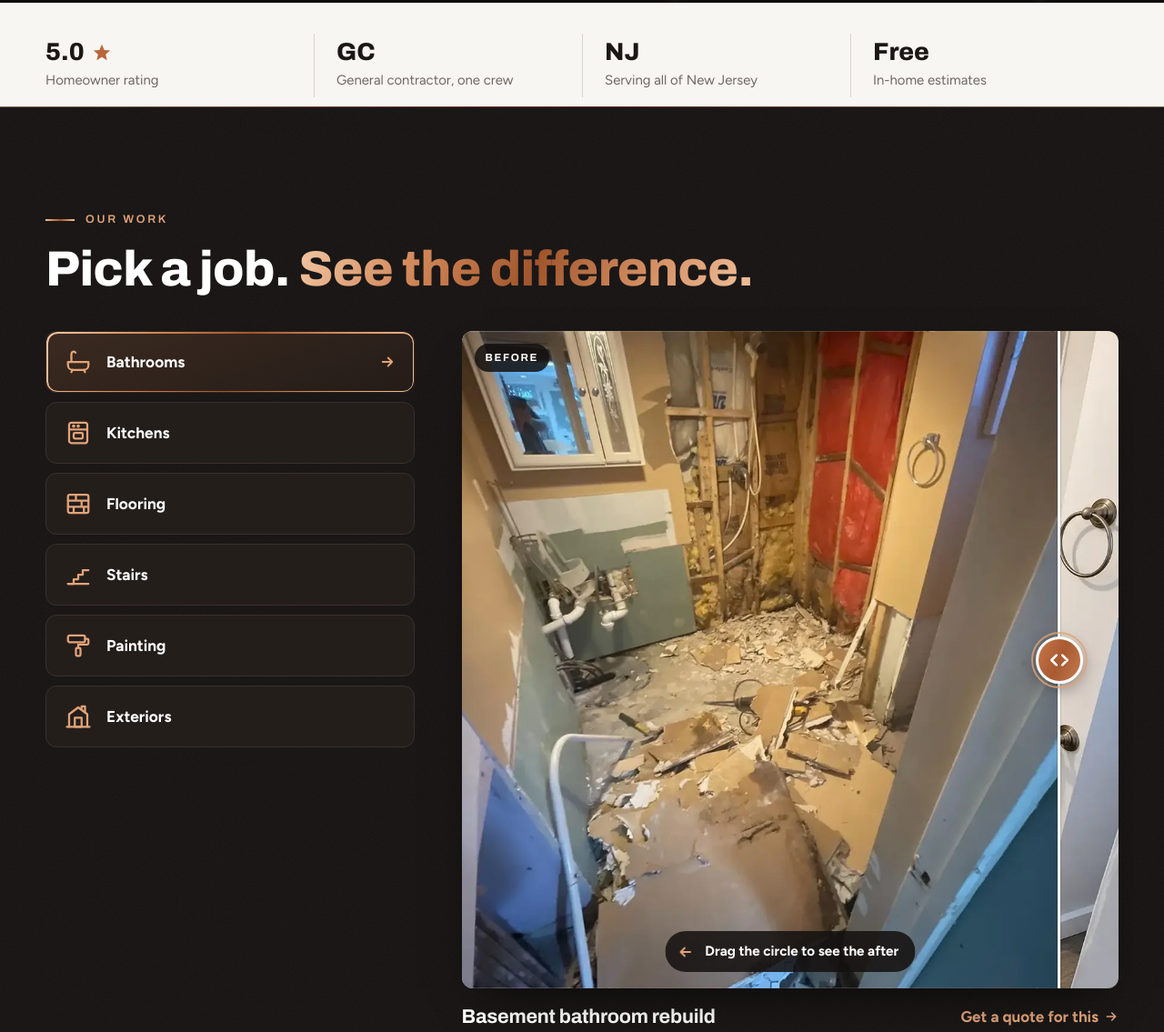
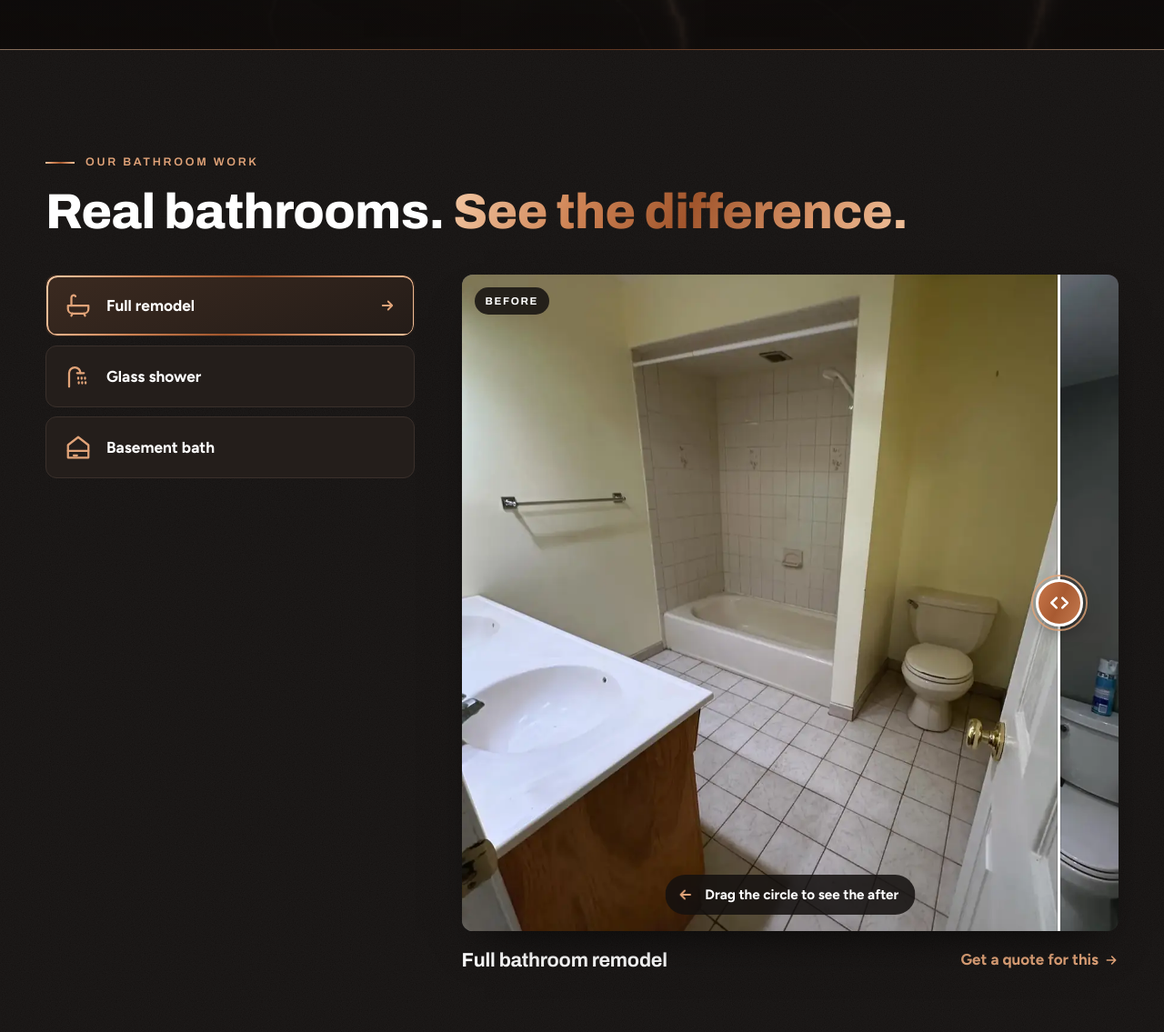
Before and after one commit to Nicolondo1231/andina-home-renovations, a plain HTML site: page bathroom-remodeling/index.html in a window 1280 px wide. Shown: the part 878-2013 px from the top of the page at 91% size. Drawn offline with Linux system fonts and the light colour scheme.

Commit message:
Bathroom page: trust badges, bathroom-only work, reorder sections
Adds 'Trusted by 100+ homeowners' and 'Licensed & insured' to the quote
header, shows only bathroom before/afters, orders sections as work,
reviews, rating strip, then how it works. Replaces the GC strip item
with 100+ homeowners served on both pages.

Co-Authored-By: Claude Opus 5.5 <noreply@anthropic.com>
Claude-Session: https://claude.ai/code/session_01TjvC6AynqRukyHxmW6Zpes

```diff
--- a/bathroom-remodeling/index.html
+++ b/bathroom-remodeling/index.html
@@ -386,6 +386,11 @@ textarea.qin { resize: vertical; min-height: 110px; }
 .mbar { transition: transform .3s ease; }
 body.in-quote .mbar { transform: translateY(110%); }
 @media (max-width: 760px) { .qhero { padding-top: 20px; } .qwrap { gap: 18px; } .qintro { gap: 8px; } .qsub { font-size: 0.97rem; } }
+.qtrust { display: flex; flex-wrap: wrap; align-items: center; justify-content: center; gap: 6px 12px; }
+.qtrusted { font-weight: 600; font-size: 0.95rem; color: #e2dbd4; }
+.qtrusted b { color: var(--white); font-weight: 800; }
+.qbadge { display: inline-flex; align-items: center; gap: 8px; padding: 7px 14px; border-radius: 999px; background: rgba(255,255,255,.08); border: 1px solid rgba(226,164,121,.45); color: var(--white); font-weight: 700; font-size: 0.9rem; }
+.qbadge svg { width: 18px; height: 18px; color: var(--copper-hi); }
 </style>
 </head>
 <body>
@@ -414,12 +419,13 @@ body.in-quote .mbar { transform: translateY(110%); }
     <div class="qhero-bg" aria-hidden="true"><img src="/images/dark-marble.webp" alt=""></div>
     <div class="qwrap">
       <div class="qintro">
-        <div class="qstars" role="img" aria-label="Rated 5 out of 5 stars">
+        <div class="qtrust"><div class="qstars" role="img" aria-label="Rated 5 out of 5 stars">
           <svg viewBox="0 0 24 24" fill="currentColor" aria-hidden="true"><path d="M12 2l2.9 6.6 7.1.6-5.4 4.7 1.6 7.1L12 17.3 5.8 21l1.6-7.1L2 9.2l7.1-.6z"/></svg><svg viewBox="0 0 24 24" fill="currentColor" aria-hidden="true"><path d="M12 2l2.9 6.6 7.1.6-5.4 4.7 1.6 7.1L12 17.3 5.8 21l1.6-7.1L2 9.2l7.1-.6z"/></svg><svg viewBox="0 0 24 24" fill="currentColor" aria-hidden="true"><path d="M12 2l2.9 6.6 7.1.6-5.4 4.7 1.6 7.1L12 17.3 5.8 21l1.6-7.1L2 9.2l7.1-.6z"/></svg><svg viewBox="0 0 24 24" fill="currentColor" aria-hidden="true"><path d="M12 2l2.9 6.6 7.1.6-5.4 4.7 1.6 7.1L12 17.3 5.8 21l1.6-7.1L2 9.2l7.1-.6z"/></svg><svg viewBox="0 0 24 24" fill="currentColor" aria-hidden="true"><path d="M12 2l2.9 6.6 7.1.6-5.4 4.7 1.6 7.1L12 17.3 5.8 21l1.6-7.1L2 9.2l7.1-.6z"/></svg>
-        </div>
+        </div><span class="qtrusted">Trusted by <b>100+</b> homeowners</span></div>
         <p class="qfor">For New Jersey homeowners</p>
         <h1>Get your <span class="metal-text">luxury bathroom</span> quote</h1>
         <p class="qsub">We’ll schedule a free in-person estimate, price your project, and build the bathroom of your dreams.</p>
+        <p class="qbadge"><svg viewBox="0 0 24 24" fill="none" stroke="currentColor" stroke-width="2" stroke-linecap="round" stroke-linejoin="round"><path d="M12 3l8 3v6c0 4.5-3.4 8.2-8 9-4.6-.8-8-4.5-8-9V6z"/><path d="M8.5 12l2.5 2.5 4.5-5"/></svg>Licensed &amp; insured</p>
       </div>
 
       <div class="qcard" id="qcard">
@@ -518,23 +524,14 @@ body.in-quote .mbar { transform: translateY(110%); }
     </div>
   </section>
 
-  <div class="trust" aria-label="At a glance">
-    <div class="wrap">
-      <div class="trust-item"><b>5.0 <svg viewBox="0 0 24 24" fill="currentColor"><path d="M12 2l2.9 6.6 7.1.6-5.4 4.7 1.6 7.1L12 17.3 5.8 21l1.6-7.1L2 9.2l7.1-.6z"/></svg></b><span>Homeowner rating</span></div>
-      <div class="trust-item"><b>GC</b><span>General contractor, one crew</span></div>
-      <div class="trust-item"><b>NJ</b><span>Serving all of New Jersey</span></div>
-      <div class="trust-item"><b>Free</b><span>In-home estimates</span></div>
-    </div>
-  </div>
-
   <section class="section work dark" id="work">
     <div class="wrap">
       <div class="section-head">
-        <p class="eyebrow">Our work</p>
-        <h2>Pick a job. <span class="metal-text">See the difference.</span></h2>
+        <p class="eyebrow">Our bathroom work</p>
+        <h2>Real bathrooms. <span class="metal-text">See the difference.</span></h2>
       </div>
       <div class="work-shell">
-        <div class="jobs" id="jobs" role="group" aria-label="Choose a type of job"></div>
+        <div class="jobs" id="jobs" role="group" aria-label="Choose a bathroom project"></div>
         <div class="viewer">
           <div class="cmp" id="cmp" data-mode="slide">
             <img class="cmp-after" id="img-after" alt="">
@@ -549,20 +546,6 @@ body.in-quote .mbar { transform: translateY(110%); }
             <a href="#quote" id="job-quote">Get a quote for this <svg viewBox="0 0 24 24" fill="none" stroke="currentColor" stroke-width="2.4" stroke-linecap="round" stroke-linejoin="round"><path d="M5 12h14M13 6l6 6-6 6"/></svg></a>
           </div>
         </div>
-      </div>
-    </div>
-  </section>
-
-  <section class="section" id="process">
-    <div class="wrap">
-      <div class="section-head">
-        <p class="eyebrow">How it works</p>
-        <h2>Three simple steps.</h2>
-      </div>
-      <div class="steps">
-        <div class="step"><span class="step-n metal-text">1</span><h3>Reach out</h3><p>Call, text or send the form below. Tell us what room you want to change and roughly when.</p></div>
-        <div class="step"><span class="step-n metal-text">2</span><h3>Walkthrough &amp; estimate</h3><p>We visit your home, listen to what you want, and give you a clear written estimate with no surprises.</p></div>
-        <div class="step"><span class="step-n metal-text">3</span><h3>We build it</h3><p>We keep you updated as the work goes, keep the site tidy, and walk you through the finished space.</p></div>
       </div>
     </div>
   </section>
@@ -587,6 +570,29 @@ body.in-quote .mbar { transform: translateY(110%); }
             </div>
           </div>
         </div>
+      </div>
+    </div>
+  </section>
+
+  <div class="trust" aria-label="At a glance">
+    <div class="wrap">
+      <div class="trust-item"><b>5.0 <svg viewBox="0 0 24 24" fill="currentColor"><path d="M12 2l2.9 6.6 7.1.6-5.4 4.7 1.6 7.1L12 17.3 5.8 21l1.6-7.1L2 9.2l7.1-.6z"/></svg></b><span>Homeowner rating</span></div>
+      <div class="trust-item"><b>100+</b><span>Homeowners served</span></div>
+      <div class="trust-item"><b>NJ</b><span>Serving all of New Jersey</span></div>
+      <div class="trust-item"><b>Free</b><span>In-home estimates</span></div>
+    </div>
+  </div>
+
+  <section class="section" id="process">
+    <div class="wrap">
+      <div class="section-head">
+        <p class="eyebrow">How it works</p>
+        <h2>Three simple steps.</h2>
+      </div>
+      <div class="steps">
+        <div class="step"><span class="step-n metal-text">1</span><h3>Reach out</h3><p>Call, text or send the form below. Tell us what room you want to change and roughly when.</p></div>
+        <div class="step"><span class="step-n metal-text">2</span><h3>Walkthrough &amp; estimate</h3><p>We visit your home, listen to what you want, and give you a clear written estimate with no surprises.</p></div>
+        <div class="step"><span class="step-n metal-text">3</span><h3>We build it</h3><p>We keep you updated as the work goes, keep the site tidy, and walk you through the finished space.</p></div>
       </div>
     </div>
   </section>
@@ -662,13 +668,12 @@ body.in-quote .mbar { transform: translateY(110%); }
     exterior: '<svg viewBox="0 0 24 24" fill="none" stroke="currentColor" stroke-width="1.8" stroke-linecap="round" stroke-linejoin="round"><path d="M2 21h20"/><path d="M4 21V10l8-6 8 6v11"/><rect x="9" y="13" width="6" height="8"/><path d="M15 5V3h3v4.5"/></svg>'
   };
   var JOBS = [
-    { id: "bath", name: "Bathrooms", title: "Basement bathroom rebuild", b: "bath-basement-before", a: "bath-basement-after" },
-    { id: "kitchen", name: "Kitchens", title: "Kitchen renovation", b: "kitchen-before-2", a: "kitchen-after-2" },
-    { id: "floors", name: "Flooring", title: "Bedroom floors & paint", b: "bedroom-before", a: "bedroom-after" },
-    { id: "stairs", name: "Stairs", title: "Entry staircase & hallway", b: "stairs-before", a: "stairs-after" },
-    { id: "paint", name: "Painting", title: "Sunroom renovation", b: "porch-before", a: "porch-after" },
-    { id: "exterior", name: "Exteriors", title: "Exterior siding paint", b: "siding-before", a: "siding-after" }
+    { id: "full", icon: "bath", name: "Full remodel", title: "Full bathroom remodel", b: "bath-main-before", a: "bath-main-after" },
+    { id: "shower", icon: "shower", name: "Glass shower", title: "Bathroom with new glass shower", b: "bath-narrow-before", a: "bath-narrow-after" },
+    { id: "basement", icon: "basement", name: "Basement bath", title: "Basement bathroom rebuild", b: "bath-basement-before", a: "bath-basement-after" }
   ];
+  ICON.shower = '<svg viewBox="0 0 24 24" fill="none" stroke="currentColor" stroke-width="1.8" stroke-linecap="round" stroke-linejoin="round"><path d="M4 21V9a5 5 0 0 1 10 0"/><path d="M11 9h6"/><path d="M12 13v1M15 13v1M18 13v1M12.5 17v1M15.5 17v1M18.5 17v1"/></svg>';
+  ICON.basement = '<svg viewBox="0 0 24 24" fill="none" stroke="currentColor" stroke-width="1.8" stroke-linecap="round" stroke-linejoin="round"><path d="M3 10l9-7 9 7v11H3z"/><path d="M3 15h18"/><path d="M8 19h3"/></svg>';
   var HERO = [
     ["bath-main-after", "Full bathroom remodel"],
     ["siding-after", "Exterior siding paint"],
@@ -678,9 +683,9 @@ body.in-quote .mbar { transform: translateY(110%); }
     ["stairs-after", "Entry staircase & hallway"]
   ];
   var REVIEWS = [
-    { name: "Michael R.", img: "kitchen-after-2", text: "Excellent work on our kitchen remodel. The attention to detail was outstanding, and everything came out better than expected." },
+    { name: "Michael R.", img: "bath-narrow-after", text: "Excellent work on our kitchen remodel. The attention to detail was outstanding, and everything came out better than expected." },
     { name: "Jennifer T.", img: "bath-main-after", text: "We hired them to renovate our bathroom, and the results were incredible. Professional, reliable, and great quality work." },
-    { name: "David M.", img: "bedroom-after", text: "Great experience from start to finish. They communicated well, kept everything organized, and delivered beautiful results." }
+    { name: "David M.", img: "bath-basement-after", text: "Great experience from start to finish. They communicated well, kept everything organized, and delivered beautiful results." }
   ];
   var TYPES = ["Bathroom", "Kitchen", "Flooring", "Stairs", "Painting", "Exterior", "Other"];
 
@@ -914,7 +919,7 @@ body.in-quote .mbar { transform: translateY(110%); }
     var b = document.createElement("button");
     b.type = "button"; b.className = "job"; b.dataset.job = j.id;
     b.setAttribute("aria-pressed", "false");
-    b.innerHTML = ICON[j.id].replace("<svg ", '<svg class="ic" ') + "<span>" + esc(j.name) + "</span>" + ICON_RIGHT.replace("<svg ", '<svg class="go" ');
+    b.innerHTML = ICON[j.icon || j.id].replace("<svg ", '<svg class="ic" ') + "<span>" + esc(j.name) + "</span>" + ICON_RIGHT.replace("<svg ", '<svg class="go" ');
     b.addEventListener("click", function () { showJob(j); });
     jobsEl.appendChild(b);
   });
```
Also changed, not shown: index.html (+1 -1 lines), images/bath-main-before.webp (added), images/bath-narrow-before.webp (added).
